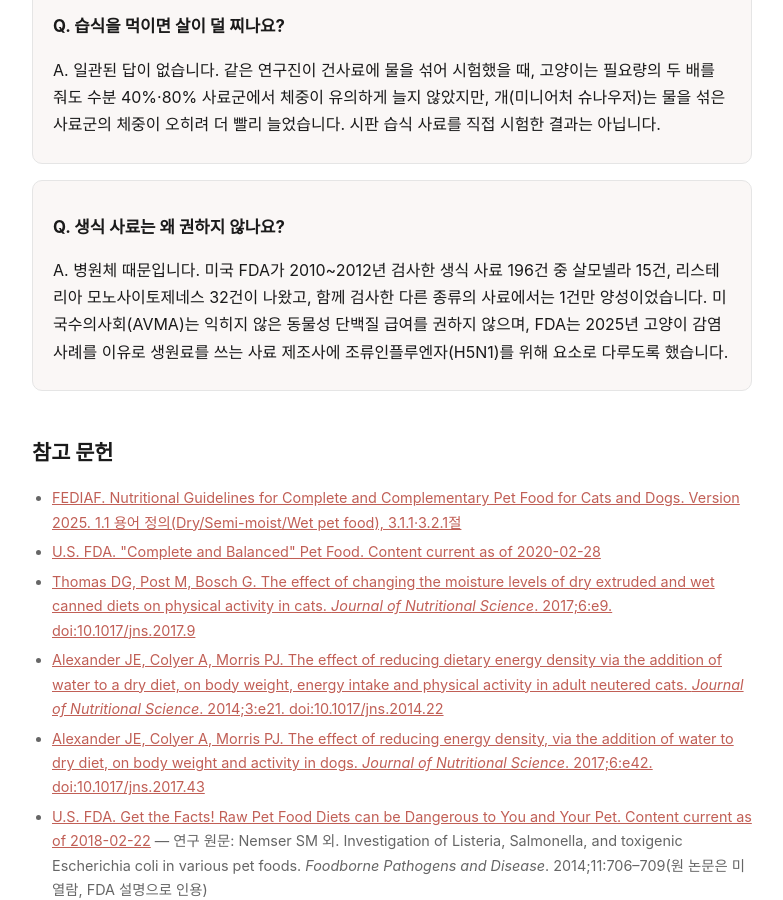
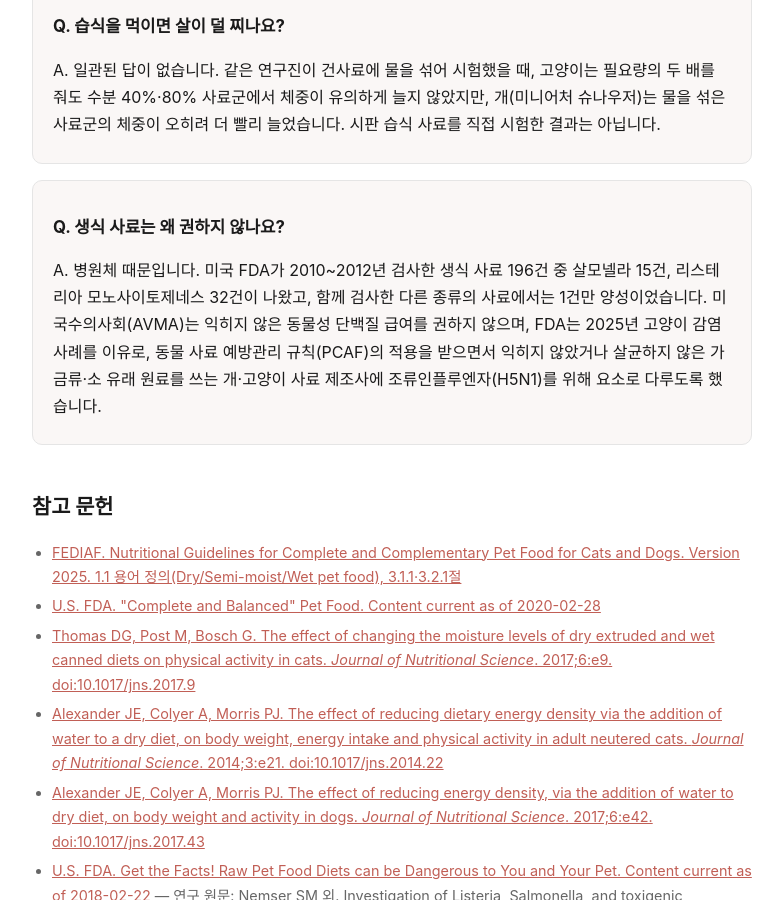
Before and after one commit to polystock/maearion.github.io, a Jekyll site: the page built from _docs/pet-food-type-comparison.html, in a window 1280 px wide and 900 px high, scrolled down 4581 px. Shown: the whole window, without its empty margins (248-1031 px from the left). Built offline with Jekyll 4.4.1, drawn with Linux system fonts in a browser that asks for light colours; some of the changed text lies outside the part shown.

Commit message:
[daily] 외부 검수 반영: FDA H5N1 요구 적용 대상에 PCAF 규칙 조건 명시
Co-Authored-By: Claude Opus 5.5 <noreply@anthropic.com>
Claude-Session: https://claude.ai/code/session_01Kytani6iJiLT8rHogeAcVN

```diff
--- a/_docs/pet-food-type-comparison.html
+++ b/_docs/pet-food-type-comparison.html
@@ -32,7 +32,7 @@ faq:
   - q: >-
       생식 사료는 왜 권하지 않나요?
     a: >-
-      병원체 때문입니다. 미국 FDA가 2010~2012년 검사한 생식 사료 196건 중 살모넬라 15건, 리스테리아 모노사이토제네스 32건이 나왔고, 함께 검사한 다른 종류의 사료에서는 1건만 양성이었습니다. 미국수의사회(AVMA)는 익히지 않은 동물성 단백질 급여를 권하지 않으며, FDA는 2025년 고양이 감염 사례를 이유로 생원료를 쓰는 사료 제조사에 조류인플루엔자(H5N1)를 위해 요소로 다루도록 했습니다.
+      병원체 때문입니다. 미국 FDA가 2010~2012년 검사한 생식 사료 196건 중 살모넬라 15건, 리스테리아 모노사이토제네스 32건이 나왔고, 함께 검사한 다른 종류의 사료에서는 1건만 양성이었습니다. 미국수의사회(AVMA)는 익히지 않은 동물성 단백질 급여를 권하지 않으며, FDA는 2025년 고양이 감염 사례를 이유로, 동물 사료 예방관리 규칙(PCAF)의 적용을 받으면서 익히지 않았거나 살균하지 않은 가금류·소 유래 원료를 쓰는 개·고양이 사료 제조사에 조류인플루엔자(H5N1)를 위해 요소로 다루도록 했습니다.
 ---
 <main class="wrap">
 <div class="brand"><a href="/">← 메아리온</a></div>
@@ -94,7 +94,7 @@ faq:
 <p>네덜란드에서 8개 브랜드의 시판 냉동 생식 35개 제품을 분석한 연구(van Bree 등, 2018)의 초록에 따르면, 대장균 O157:H7이 8개 제품(23%), 확장 스펙트럼 베타락타마제(ESBL) 생성 대장균이 28개 제품(80%), 리스테리아 모노사이토제네스가 19개 제품(54%), 살모넬라가 7개 제품(20%)에서 나왔다. 톡소플라스마 곤디도 2개 제품(6%)에서 검출됐다.</p>
 
 <h3>조류인플루엔자</h3>
-<p>FDA는 2025년 1월, 오염된 사료를 먹은 미국 고양이들의 발병·폐사 사례에 대응해 익히지 않았거나 살균하지 않은 가금류·소 유래 원료를 쓰는 개·고양이 사료 제조사에 <strong>고병원성 조류인플루엔자(H5N1)를 식품안전계획의 위해 요소로 다시 분석하도록</strong> 했다(같은 해 9월 재공지). FDA는 저온살균·가열·통조림 처리로 불활성화되지 않은 감염 가금류·소 유래 제품을 먹으면 개·고양이에게 전파될 수 있고, 고양이는 심하게 앓거나 죽을 수 있다고 설명한다.</p>
+<p>FDA는 2025년 1월, 오염된 사료를 먹은 미국 고양이들의 발병·폐사 사례에 대응해 FDA의 동물 사료 예방관리 규칙(PCAF)의 적용을 받으면서 익히지 않았거나 살균하지 않은 가금류·소 유래 원료를 쓰는 개·고양이 사료 제조사에 <strong>고병원성 조류인플루엔자(H5N1)를 식품안전계획의 위해 요소로 다시 분석하도록</strong> 했다(같은 해 9월 재공지). FDA는 저온살균·가열·통조림 처리로 불활성화되지 않은 감염 가금류·소 유래 제품을 먹으면 개·고양이에게 전파될 수 있고, 고양이는 심하게 앓거나 죽을 수 있다고 설명한다.</p>
 
 <h3>기관의 권고</h3>
 <p>AVMA는 사람과 동물의 건강 위험을 이유로 개·고양이에게 날것이거나 덜 익힌 동물성 단백질(고기·가금류·생선·달걀·우유)을 먹이는 것을 권하지 않는다. 우려 병원체로 살모넬라, 리스테리아 모노사이토제네스, 고병원성 조류인플루엔자를 든다. FDA는 생식을 먹이는 보호자 쪽 감염 위험도 지적하며, 생식을 다룬다면 다음을 권한다.</p>
@@ -123,7 +123,7 @@ faq:
 <div class="faq"><h3>Q. 건식과 습식은 무엇으로 나누나요?</h3><p>A. 수분 함량으로 나눕니다. 유럽 펫푸드산업연합(FEDIAF) 지침은 업계의 오랜 정의로 수분 14% 이하를 건식, 60% 이상을 습식, 그 사이를 반습식으로 적습니다. 생식은 수분이 아니라 익히거나 살균하지 않았다는 점으로 구분됩니다.</p></div>
 <div class="faq"><h3>Q. 라벨의 단백질 수치가 높은 건사료가 단백질이 더 많은 건가요?</h3><p>A. 그렇지 않을 수 있습니다. 라벨 수치는 수분을 포함한 값이라 수분이 다른 사료끼리는 건물 기준으로 바꿔야 비교됩니다. FDA의 예시에서 라벨 단백질 37%인 건사료는 건물 기준 42%로, 라벨 12%인 캔 사료(건물 기준 54.5%)보다 낮았습니다.</p></div>
 <div class="faq"><h3>Q. 습식을 먹이면 살이 덜 찌나요?</h3><p>A. 일관된 답이 없습니다. 같은 연구진이 건사료에 물을 섞어 시험했을 때, 고양이는 필요량의 두 배를 줘도 수분 40%·80% 사료군에서 체중이 유의하게 늘지 않았지만, 개(미니어처 슈나우저)는 물을 섞은 사료군의 체중이 오히려 더 빨리 늘었습니다. 시판 습식 사료를 직접 시험한 결과는 아닙니다.</p></div>
-<div class="faq"><h3>Q. 생식 사료는 왜 권하지 않나요?</h3><p>A. 병원체 때문입니다. 미국 FDA가 2010~2012년 검사한 생식 사료 196건 중 살모넬라 15건, 리스테리아 모노사이토제네스 32건이 나왔고, 함께 검사한 다른 종류의 사료에서는 1건만 양성이었습니다. 미국수의사회(AVMA)는 익히지 않은 동물성 단백질 급여를 권하지 않으며, FDA는 2025년 고양이 감염 사례를 이유로 생원료를 쓰는 사료 제조사에 조류인플루엔자(H5N1)를 위해 요소로 다루도록 했습니다.</p></div>
+<div class="faq"><h3>Q. 생식 사료는 왜 권하지 않나요?</h3><p>A. 병원체 때문입니다. 미국 FDA가 2010~2012년 검사한 생식 사료 196건 중 살모넬라 15건, 리스테리아 모노사이토제네스 32건이 나왔고, 함께 검사한 다른 종류의 사료에서는 1건만 양성이었습니다. 미국수의사회(AVMA)는 익히지 않은 동물성 단백질 급여를 권하지 않으며, FDA는 2025년 고양이 감염 사례를 이유로, 동물 사료 예방관리 규칙(PCAF)의 적용을 받으면서 익히지 않았거나 살균하지 않은 가금류·소 유래 원료를 쓰는 개·고양이 사료 제조사에 조류인플루엔자(H5N1)를 위해 요소로 다루도록 했습니다.</p></div>
 
 <h2>참고 문헌</h2>
 <ul class="src">
```
Also changed, not shown: _ops/evidence/pet-food-type-comparison.md (+1 -0 lines).
